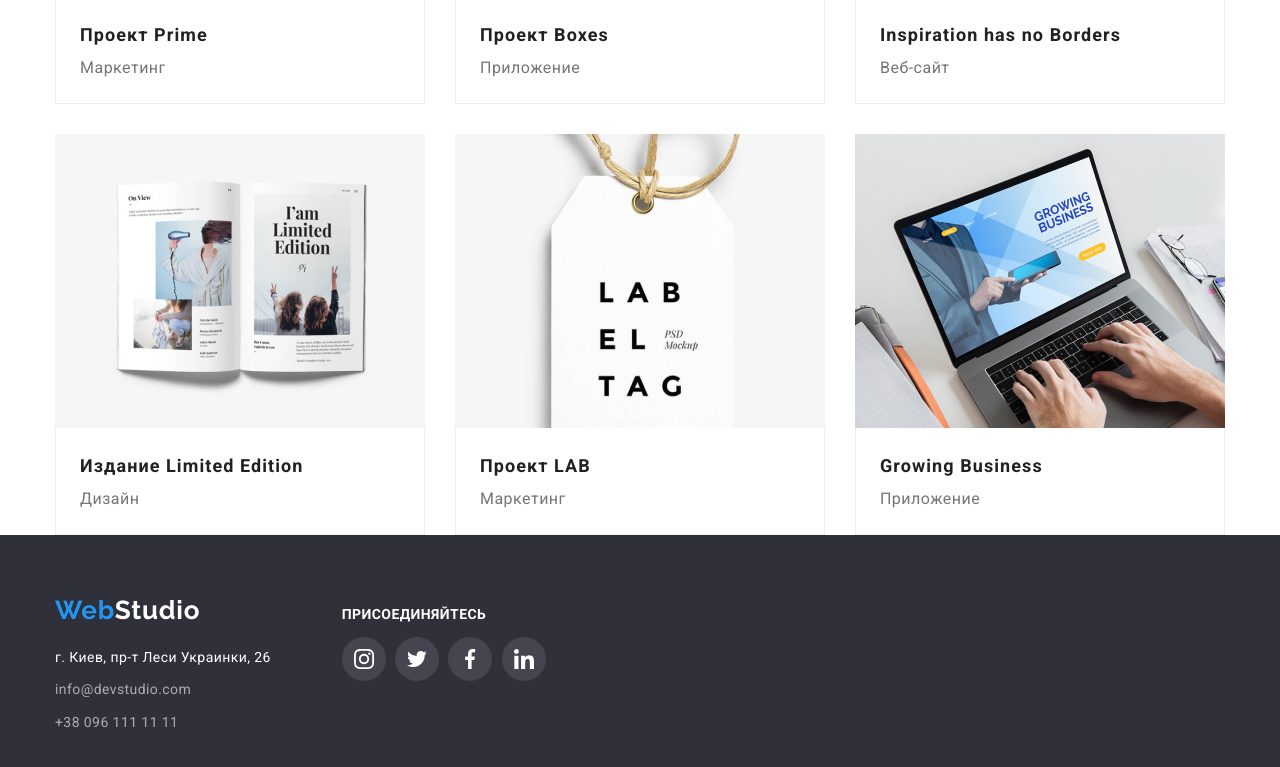
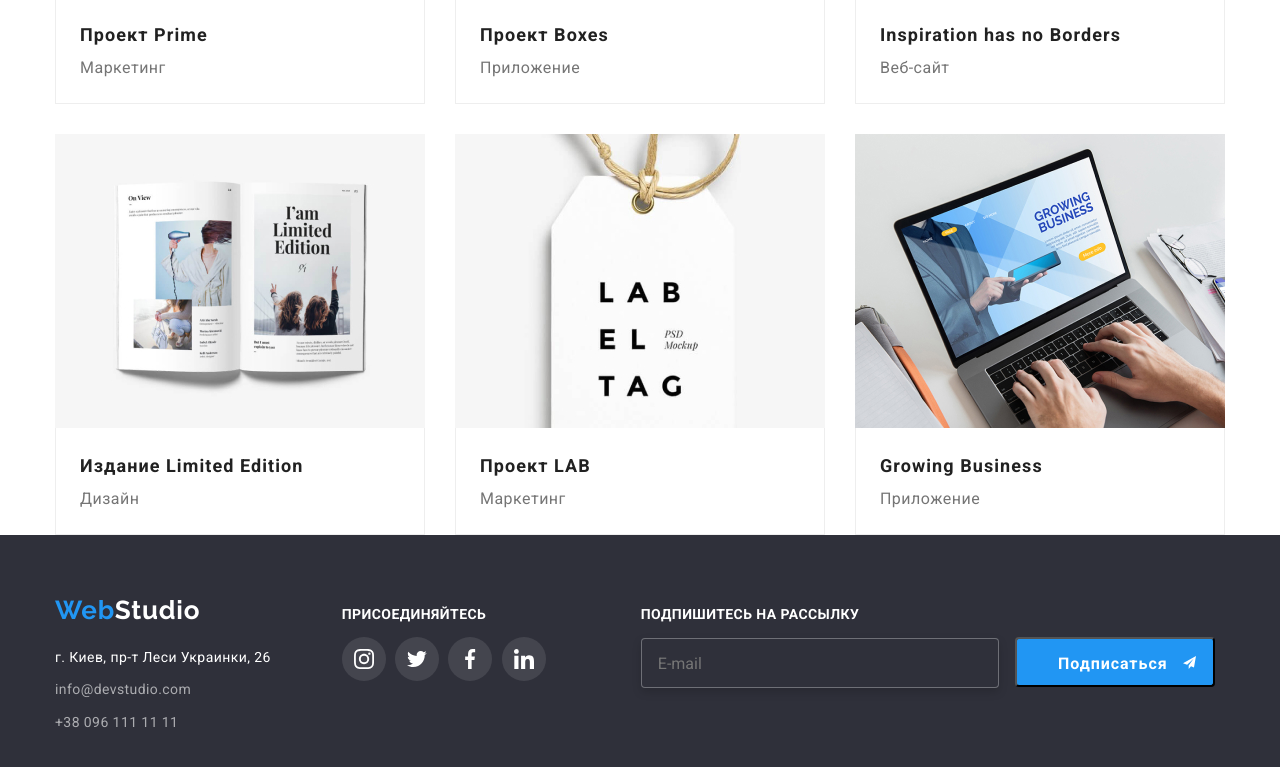
Before and after one commit to YuriiT2007/goit-markup-hw-06, a plain HTML site: page portfolio.html in a window 1280 px wide. Shown: the part 999-1766 px from the top of the page. Drawn offline with nearby package versions, Linux system fonts and the light colour scheme.

Commit message:
ждло

```diff
--- a/portfolio.html
+++ b/portfolio.html
@@ -312,7 +312,40 @@
 
 
 
-          </div>
+
+              <div class="blok-futcon">
+
+                <span class="connekt">Подпишитесь на рассылку</span>
+                <div>
+
+                  <input type="email" class="futimp" name="mail" id="mail" placeholder="E-mail">
+
+
+                  <button type="submit" class="but-futsend">Подписаться
+                    <svg class="svg-flight">
+
+                      <use href="/images/symbol-desam.svg#icon-samolet"></use>
+
+                    </svg>
+                  </button>
+
+
+
+                </div>
+
+
+
+
+
+
+
+
+
+              </div>
+
+
+
+            </div>
           </footer>
         <!-- </div> -->
 
```
